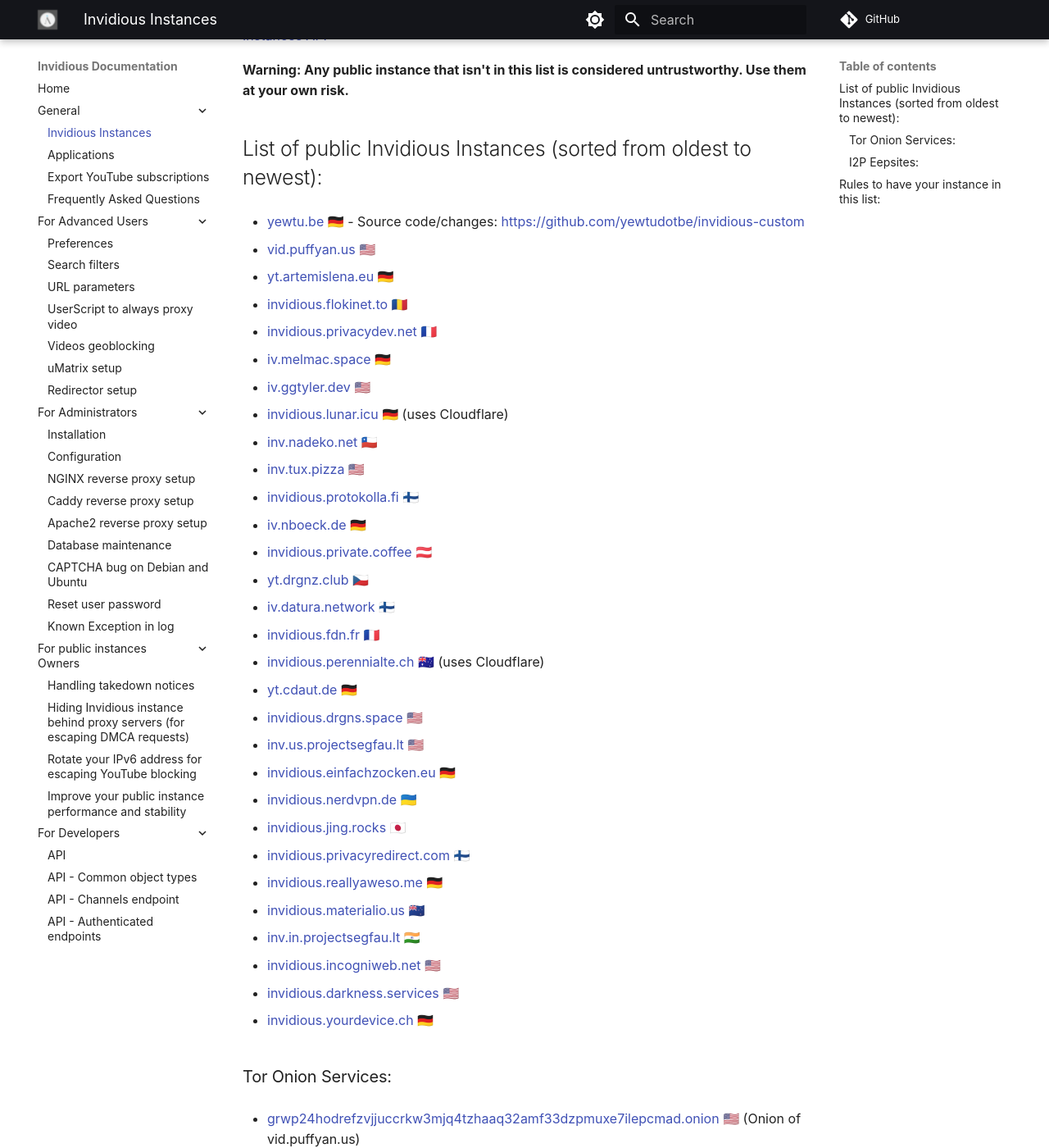
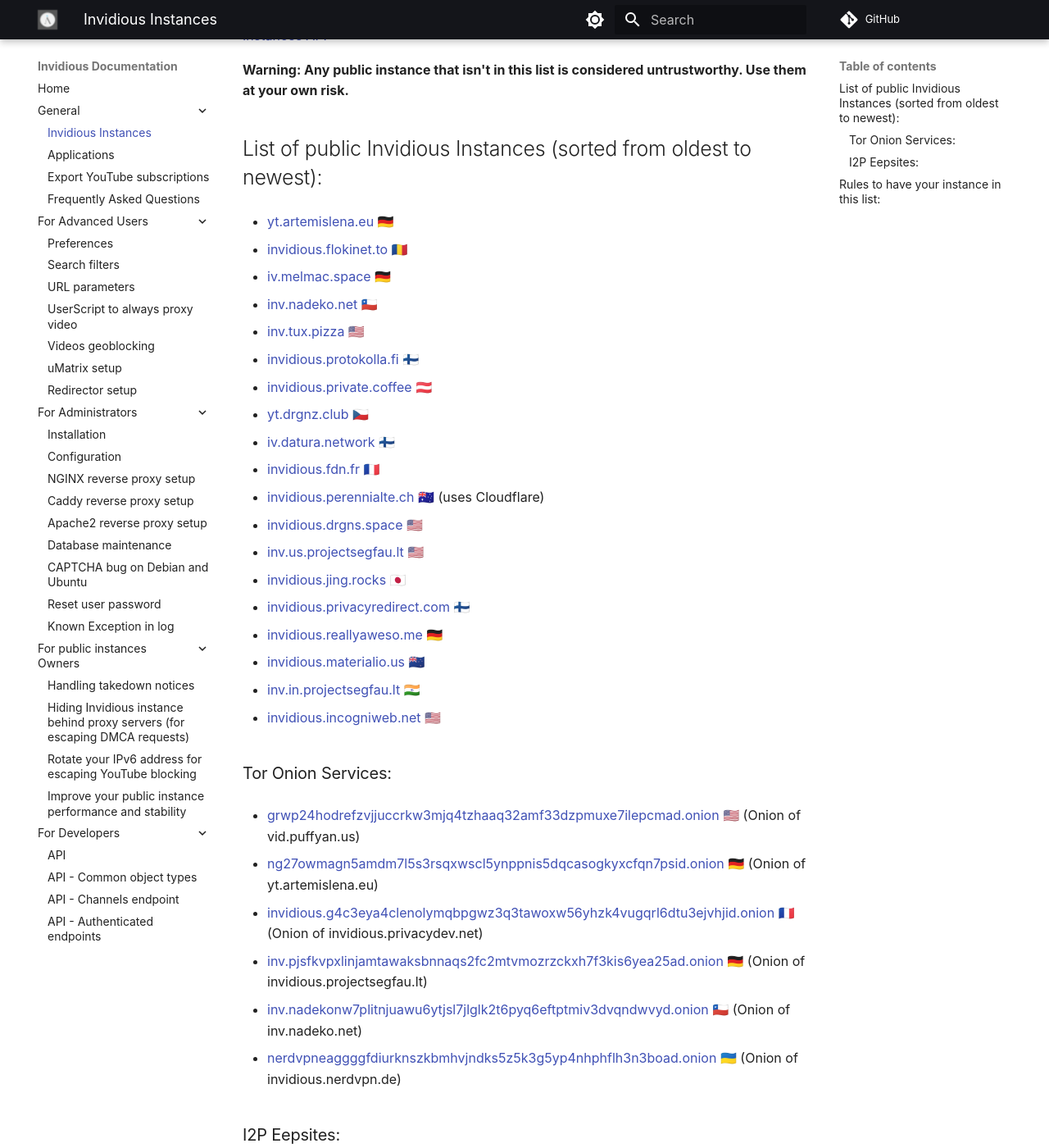
Before and after one commit to iv-org/documentation, an MkDocs documentation site: the page built from docs/instances.md, in a window 1280 px wide and 1400 px high, scrolled down 190 px. Shown: the whole window at 82% size. Built offline with MkDocs 1.6.1 and Material for MkDocs 9.7.7, drawn with Linux system fonts in a browser that asks for light colours; comment, search, counter and statistics services are not loaded.

Commit message:
Remove all instances currently broken by the YouTube change (or for a different reason) (#567)
* Remove all instances currently broken by the YouTube change

* Remove all instances that are broken for a different reason

```diff
--- a/docs/instances.md
+++ b/docs/instances.md
@@ -8,29 +8,17 @@
 
 ## List of public Invidious Instances (sorted from oldest to newest):
 
-* [yewtu.be](https://yewtu.be) 🇩🇪 - Source code/changes: https://github.com/yewtudotbe/invidious-custom
-
-* [vid.puffyan.us](https://vid.puffyan.us) 🇺🇸
-
 * [yt.artemislena.eu](https://yt.artemislena.eu) 🇩🇪
 
 * [invidious.flokinet.to](https://invidious.flokinet.to) 🇷🇴
 
-* [invidious.privacydev.net](https://invidious.privacydev.net) 🇫🇷
-
 * [iv.melmac.space](https://iv.melmac.space) 🇩🇪
-
-* [iv.ggtyler.dev](https://iv.ggtyler.dev) 🇺🇸
-
-* [invidious.lunar.icu](https://invidious.lunar.icu) 🇩🇪 (uses Cloudflare)
 
 * [inv.nadeko.net](https://inv.nadeko.net) 🇨🇱
 
 * [inv.tux.pizza](https://inv.tux.pizza) 🇺🇸
 
 * [invidious.protokolla.fi](https://invidious.protokolla.fi) 🇫🇮
-
-* [iv.nboeck.de](https://iv.nboeck.de) 🇩🇪
 
 * [invidious.private.coffee](https://invidious.private.coffee) 🇦🇹
 
@@ -42,15 +30,9 @@
 
 * [invidious.perennialte.ch](https://invidious.perennialte.ch) 🇦🇺 (uses Cloudflare)
 
-* [yt.cdaut.de](https://yt.cdaut.de) 🇩🇪
-
 * [invidious.drgns.space](https://invidious.drgns.space) 🇺🇸
 
 * [inv.us.projectsegfau.lt](https://inv.us.projectsegfau.lt) 🇺🇸
-
-* [invidious.einfachzocken.eu](https://invidious.einfachzocken.eu) 🇩🇪
-
-* [invidious.nerdvpn.de](https://invidious.nerdvpn.de) 🇺🇦
 
 * [invidious.jing.rocks](https://invidious.jing.rocks) 🇯🇵
 
@@ -64,9 +46,6 @@
 
 * [invidious.incogniweb.net](https://invidious.incogniweb.net) 🇺🇸
 
-* [invidious.darkness.services](https://invidious.darkness.services) 🇺🇸
-
-* [invidious.yourdevice.ch](https://invidious.yourdevice.ch) 🇩🇪
 
 ### Tor Onion Services:
 
```
